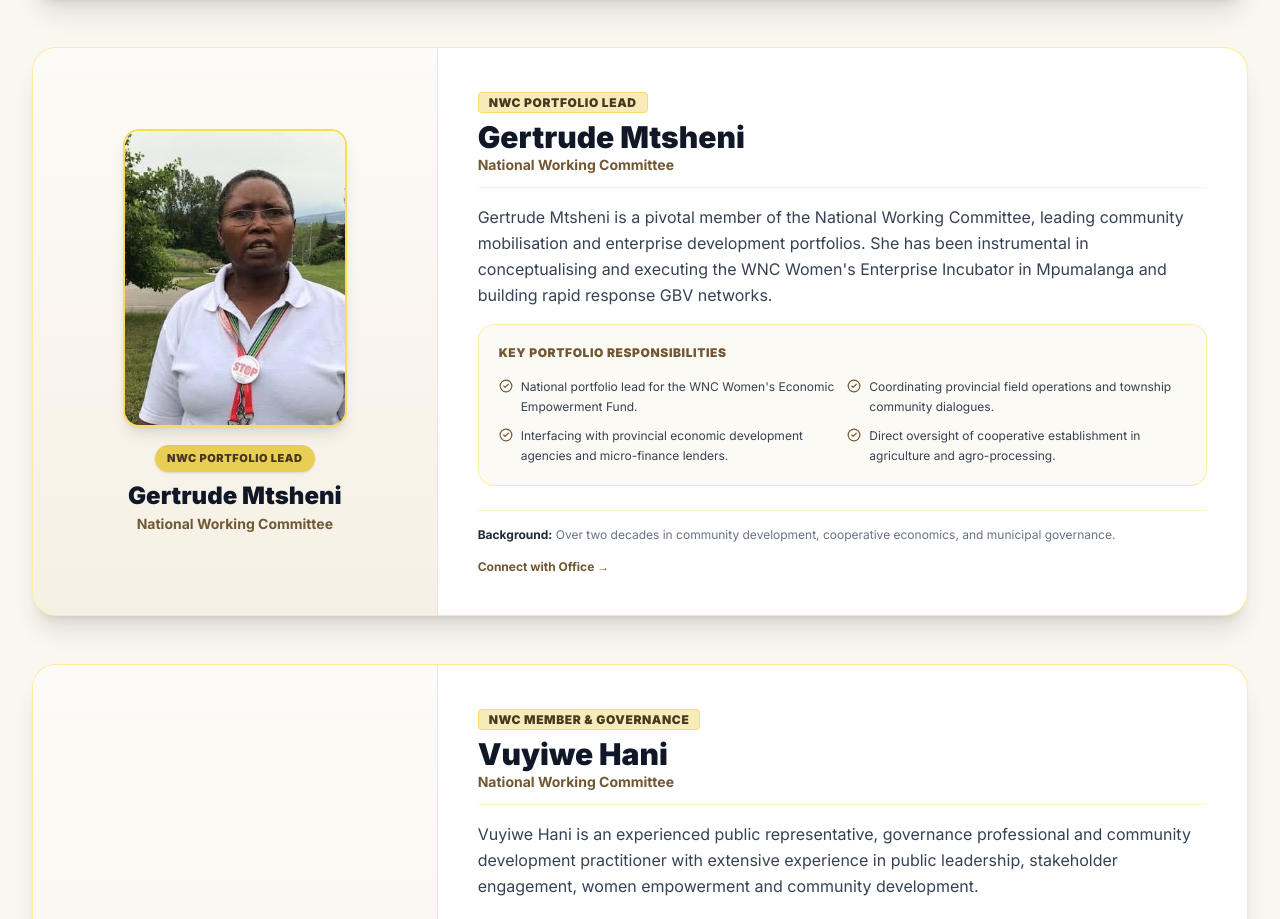
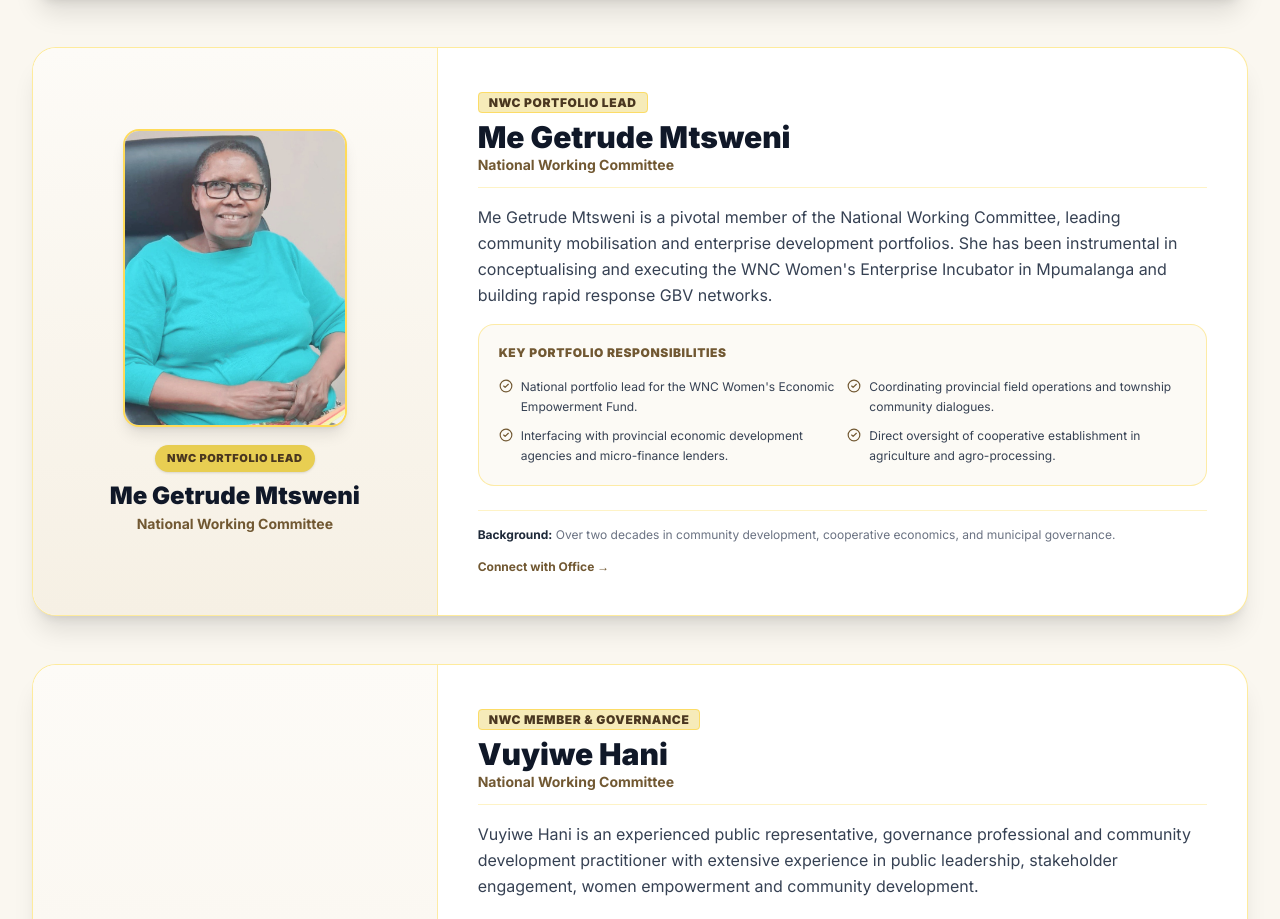
Before and after one commit to banele303/pwmsa, a Next.js app: page /committee in a window 1280 px wide. Shown: the part 2647-3566 px from the top of the page. Built offline with nearby package versions, Linux system fonts and the light colour scheme.

Commit message:
Update Me Getrude Mtsweni name and official portrait

```diff
--- a/src/app/committee/page.tsx
+++ b/src/app/committee/page.tsx
@@ -24,7 +24,7 @@ export const metadata: Metadata = {
   openGraph: {
     title: "National Leadership & Committee | PWMSA Governance",
     description:
-      "Profiles and portfolios of Angie Motshega, Zingiswa Losi, Gertrude Mtsheni, Lulama Nare (CEO), Vuyiwe Hani, and provincial structures.",
+      "Profiles and portfolios of Angie Motshega, Zingiswa Losi, Me Getrude Mtsweni, Lulama Nare (CEO), Vuyiwe Hani, and provincial structures.",
     images: [
       {
         url: "https://pwmsa.org.za/wp-content/uploads/pwmsa-ab1.jpg",
@@ -83,12 +83,12 @@ const nationalLeaders = [
     experience: "Experienced executive in institutional governance, gender-responsive budgeting, and human rights law.",
   },
   {
-    name: "Gertrude Mtsheni",
+    name: "Me Getrude Mtsweni",
     role: "National Working Committee",
     badge: "NWC Portfolio Lead",
-    image: "/images/committee/gertrude-mtsheni.jpg",
-    imagePosition: "object-[center_15%]",
-    bio: "Gertrude Mtsheni is a pivotal member of the National Working Committee, leading community mobilisation and enterprise development portfolios. She has been instrumental in conceptualising and executing the WNC Women's Enterprise Incubator in Mpumalanga and building rapid response GBV networks.",
+    image: "/images/committee/getrude-mtsweni.jpg",
+    imagePosition: "object-top",
+    bio: "Me Getrude Mtsweni is a pivotal member of the National Working Committee, leading community mobilisation and enterprise development portfolios. She has been instrumental in conceptualising and executing the WNC Women's Enterprise Incubator in Mpumalanga and building rapid response GBV networks.",
     responsibilities: [
       "National portfolio lead for the WNC Women's Economic Empowerment Fund.",
       "Coordinating provincial field operations and township community dialogues.",
--- a/src/components/ChatWidget.tsx
+++ b/src/components/ChatWidget.tsx
@@ -48,7 +48,7 @@ const KB: Array<{ patterns: RegExp[]; answer: string }> = [
   {
     patterns: [/committee|member|leadership|nwc|national working|convenor|ceo/i],
     answer:
-      "PWMSA's **National Working Committee (NWC)** includes:\n\n👩 **Angie Motshega** — National Convenor\n👩 **Zingiswa Losi** — National Convenor\n👩 **Gertrude Mtsheni** — National Working Committee\n👩 **Lulama Nare** — NWC & Chief Executive Officer\n👩 **Vuyiwe Hani** — National Working Committee\n\nLearn more at [/committee](/committee).",
+      "PWMSA's **National Working Committee (NWC)** includes:\n\n👩 **Angie Motshega** — National Convenor\n👩 **Zingiswa Losi** — National Convenor\n👩 **Me Getrude Mtsweni** — National Working Committee\n👩 **Lulama Nare** — NWC & Chief Executive Officer\n👩 **Vuyiwe Hani** — National Working Committee\n\nLearn more at [/committee](/committee).",
   },
   {
     patterns: [/angie|motshega/i],
@@ -61,9 +61,9 @@ const KB: Array<{ patterns: RegExp[]; answer: string }> = [
       "**Zingiswa Losi** is a National Convenor of PWMSA. Drawing on her background in trade unionism and civil society organising, she brings deep grassroots credibility and is committed to building a women's movement that speaks for all women.",
   },
   {
-    patterns: [/gertrude|mtsheni|mtswene/i],
+    patterns: [/getrude|gertrude|mtsweni|mtsheni|mtswene/i],
     answer:
-      "**Gertrude Mtsheni** is a member of the National Working Committee of PWMSA, leading grassroots community mobilisation and enterprise development portfolios.",
+      "**Me Getrude Mtsweni** is a member of the National Working Committee of PWMSA, leading grassroots community mobilisation and enterprise development portfolios.",
   },
   {
     patterns: [/lulama|alulama|nare|ceo|chief executive/i],
```
Also changed, not shown: public/images/committee/gertrude-mtsheni.jpg (deleted), public/images/committee/getrude-mtsweni.jpg (added).
